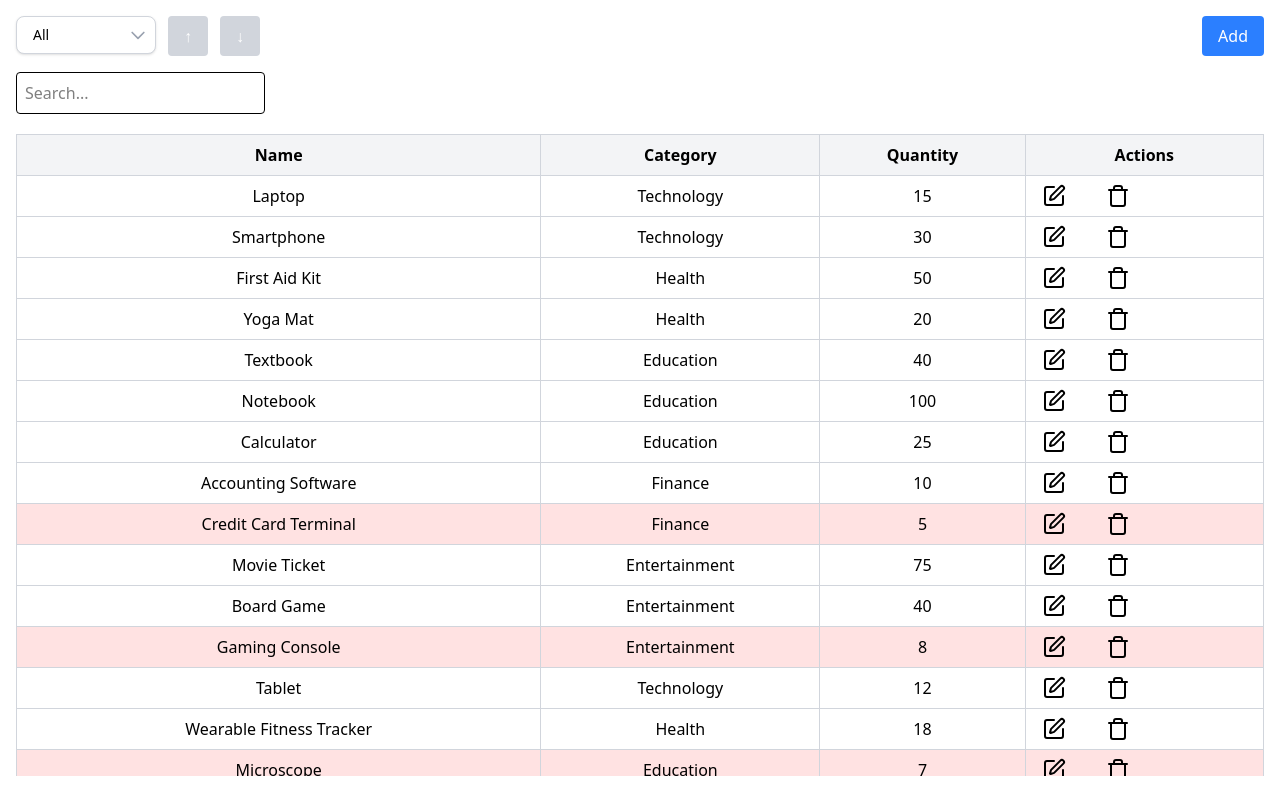
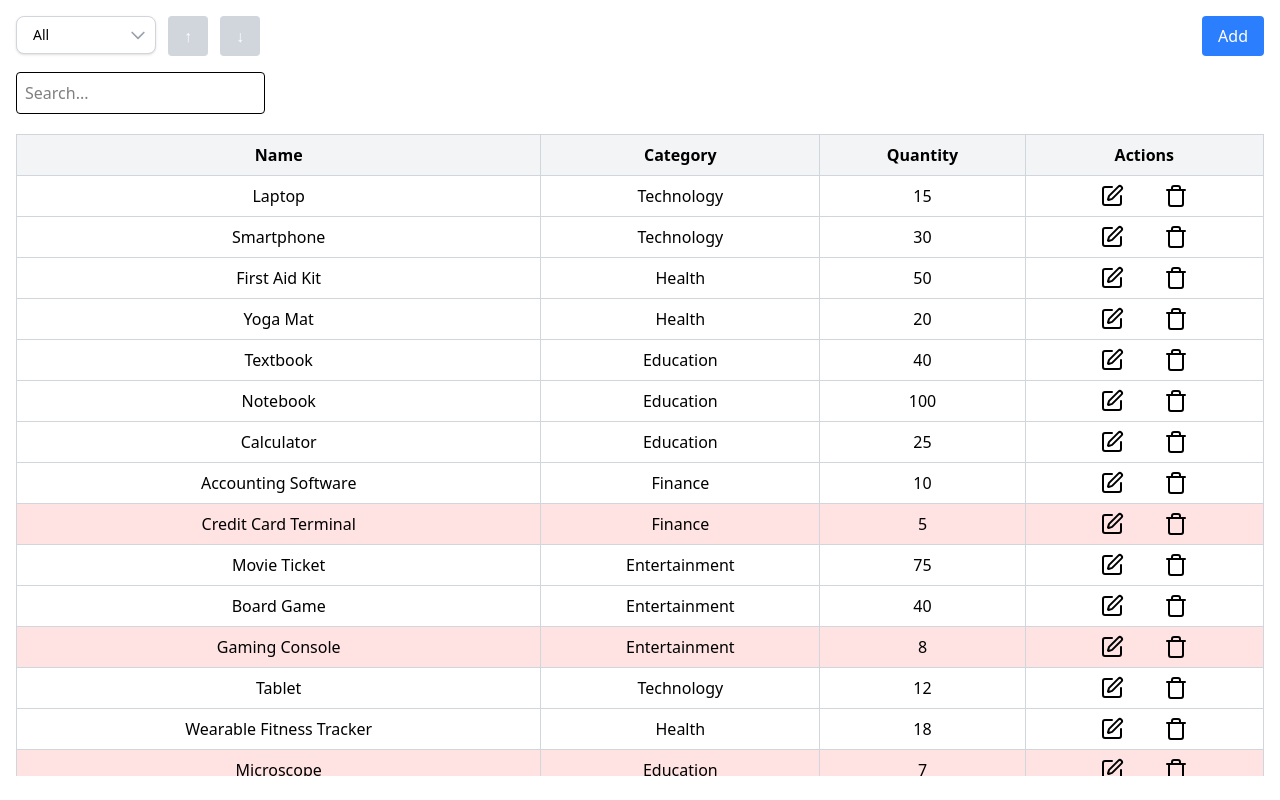
Before and after one commit to shwetkamal-gaud/inventory-management-table, a React (Vite) app: page / in a window 1280 px wide. Built offline with nearby package versions, Linux system fonts and the light colour scheme.

Commit message:
action button layout changes

```diff
--- a/src/components/InventoryTable.tsx
+++ b/src/components/InventoryTable.tsx
@@ -44,7 +44,7 @@ const InventoryTable: React.FC<InventoryTableProps> = ({ inventory, onEdit, onDe
                             <td className="border border-gray-300 px-4 py-2 text-center">{item.category}</td>
                             <td className="border border-gray-300 px-4 py-2 text-center">{item.quantity}</td>
                             <td className="border border-gray-300 px-4 py-2 text-center">
-                                <div className="flex gap-10">
+                                <div className="flex items-center justify-center gap-10">
                                     <button
                                         onClick={() => onEdit(item)}
                                         className="rounded"
```
